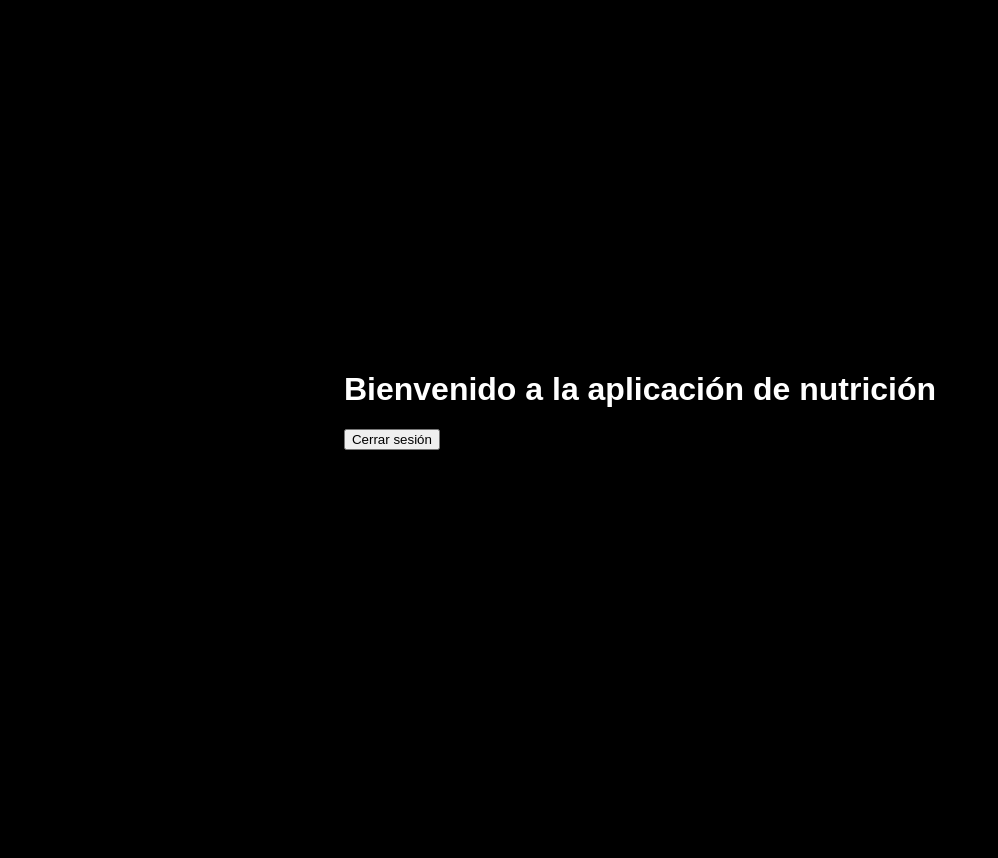
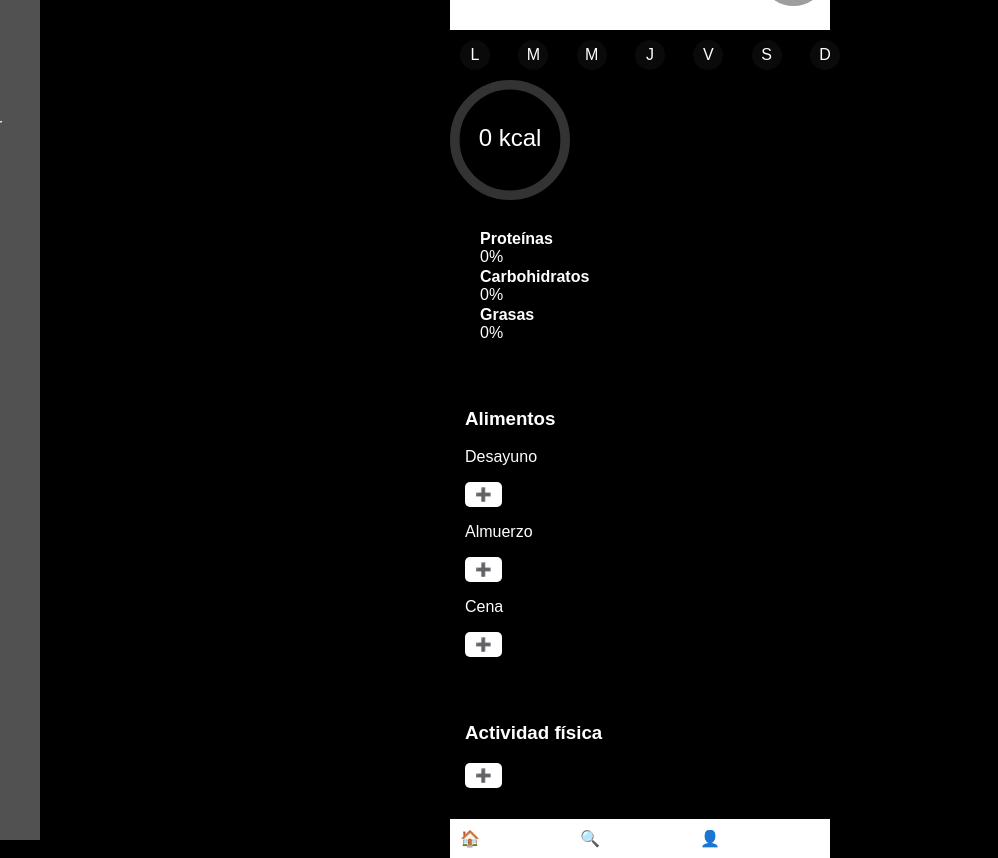
Before and after one commit to Joaqui0845/Aplicaciones_moviles, a React (Vite) app: page /home in a window 1280 px wide. Shown: the whole page, without its empty margins (0-998 px from the left). Before the commit the page ends 800 px from the top, so only its background shows below. Built offline with nearby package versions, Linux system fonts and the light colour scheme; grey boxes are pictures that could not be loaded.

Commit message:
Desarrollo de la pagina principal

```diff
--- a/package.json
+++ b/package.json
@@ -10,7 +10,10 @@
     "preview": "vite preview"
   },
   "dependencies": {
+    "bootstrap": "^5.3.3",
     "react": "^19.0.0",
+    "react-bootstrap": "^2.10.9",
+    "react-circular-progressbar": "^2.2.0",
     "react-dom": "^19.0.0"
   },
   "devDependencies": {
--- a/src/App.css
+++ b/src/App.css
@@ -1,4 +1,4 @@
-/* Fondo negro en toda la aplicación */
+/*Fondo de la aplicacion */
 body {
   background-color: black;
   color: white;
@@ -70,3 +70,218 @@ body {
 .login-container a:hover {
   text-decoration: underline;
 }
+
+/*Estilo de registro*/
+
+/* Estilos de los inputs */
+.Register-container input {
+  width: 100%;
+  padding: 10px;
+  margin: 10px 0;
+  font-size: 16px;
+  border-radius: 5px;
+  border: none;
+  background-color: #333;
+  color: white;
+}
+
+/* Botón de inicio de sesión */
+.Register-container button {
+  width: 100%;
+  padding: 10px;
+  font-size: 16px;
+  background-color: #4CAF50;
+  color: white;
+  border: none;
+  border-radius: 5px;
+  cursor: pointer;
+}
+
+.Register-container button:hover {
+  background-color: #45a049;
+}
+
+/* Link de registro */
+.Register-container p {
+  margin-top: 10px;
+  font-size: 14px;
+}
+
+.Register-container a {
+  color: #61dafb;
+  text-decoration: none;
+}
+
+.Register-container a:hover {
+  text-decoration: underline;
+}
+
+
+
+/* Barra de navegacion */
+.navbar {
+  background-color: #f5f4f4;
+  color: white;
+  padding: 10px;
+}
+
+.navbar a {
+  color: white;
+  text-decoration: none;
+  margin-right: 100px;
+}
+
+/*home estilos*/
+
+.home-container {
+  display: flex;
+  flex-direction: column;
+  align-items: left;
+  justify-content: center;
+  min-height: 100vh;
+  background-color: black;
+  color: white;
+}
+
+.content-container {
+  display: flex;
+  flex-direction: row;
+  align-items: flex-start;
+  justify-content: center;
+  gap: 60px; /* Aumentar separación */
+  width: 100%; /* Hacer que el contenido sea más ancho */
+  max-width: 1400px; /* Limitar el ancho máximo */
+}
+
+.progress-section {
+  display: flex;
+  flex-direction: column;
+  align-items: center;
+  width: 300px;
+}
+
+
+.nutrients {
+  text-align: center;
+  margin-top: 10px;
+}
+
+.info-section {
+  display: flex;
+  flex-direction: column;
+  gap: 20px;
+}
+
+.food-section,
+.activity-section {
+  width: 350px; /* Aumenta el ancho */
+  padding: 15px;
+  border-radius: 10px;
+  background: rgba(0, 0, 0, 0.15);
+}
+
+
+button {
+  background-color: white;
+  border: none;
+  padding: 5px 10px;
+  border-radius: 5px;
+  cursor: pointer;
+}
+
+/* Barra de navegación */
+.navbar {
+  display: flex;
+  justify-content: space-between;
+  align-items: center;
+  background-color: rgb(255, 255, 255);
+  padding: 10px;
+  color: white;
+}
+
+.menu-btn {
+  font-size: 24px;
+  background: none;
+  border: none;
+  color: white;
+  cursor: pointer;
+}
+
+.profile-icon {
+  height: 40px;
+  border-radius: 50%;
+  cursor: pointer;
+}
+
+/* Menú lateral */
+.side-menu {
+  position: fixed;
+  left: -200px;
+  top: 0;
+  width: 200px;
+  height: 100%;
+  background: rgb(82, 81, 81);
+  transition: left 0.3s;
+  padding: 20px;
+}
+
+.side-menu.open {
+  left: 0;
+}
+
+.side-menu ul {
+  list-style: none;
+  padding: 0;
+}
+
+.side-menu li {
+  margin: 20px 0;
+}
+
+.side-menu a {
+  color: white;
+  text-decoration: none;
+}
+
+/* Calendario */
+.calendar {
+  display: flex;
+  justify-content: space-between;
+  width: 100%;
+  padding: 10px;
+}
+
+.calendar span {
+  width: 30px;
+  height: 30px;
+  display: flex;
+  justify-content: center;
+  align-items: center;
+  background: rgb(10, 10, 10);
+  border-radius: 50%;
+}
+
+/* Sección de progreso */
+.progress-container {
+  display: flex;
+  flex-direction: column;
+  align-items: center;
+}
+
+.progress-circle {
+  width: 120px;
+  height: 120px;
+  border-radius: 50%;
+  border: 5px solid white;
+  display: flex;
+  justify-content: center;
+  align-items: center;
+  color: white;
+}
+
+.macro-bars .bar {
+  width: 100px;
+  height: 10px;
+  background: gray;
+  border-radius: 5px;
+}
--- /dev/null
+++ b/src/components/CaloriesProgress.tsx
@@ -0,0 +1,29 @@
+import React from "react";
+import { CircularProgressbar, buildStyles } from "react-circular-progressbar";
+import "react-circular-progressbar/dist/styles.css";
+
+interface Props {
+  currentCalories: number;
+  dailyGoal: number;
+}
+
+const CaloriesProgress: React.FC<Props> = ({ currentCalories, dailyGoal }) => {
+  const percentage = Math.min((currentCalories / dailyGoal) * 100, 100);
+
+  return (
+    <div style={{ width: 120, height: 120 }}>
+      <CircularProgressbar
+        value={percentage}
+        text={`${Math.round(currentCalories)} kcal`}
+        styles={buildStyles({
+          pathColor: "#ffffff",
+          textColor: "#ffffff",
+          trailColor: "#333",
+          backgroundColor: "#000",
+        })}
+      />
+    </div>
+  );
+};
+
+export default CaloriesProgress;
--- /dev/null
+++ b/src/components/Navbar.tsx
@@ -0,0 +1,14 @@
+import { Link } from "react-router-dom";
+import "../App.css";
+
+const Navbar = () => {
+  return (
+    <nav className="navbar">
+      <Link to="/">🏠</Link>
+      <Link to="/search">🔍</Link>
+      <Link to="/profile">👤</Link>
+    </nav>
+  );
+};
+
+export default Navbar;
--- /dev/null
+++ b/src/components/NutrientProgress.tsx
@@ -0,0 +1,22 @@
+import React from "react";
+import { ProgressBar } from "react-bootstrap";
+
+interface Props {
+  label: string;
+  current: number;
+  goal: number;
+  color: string;
+}
+
+const NutrientProgress: React.FC<Props> = ({ label, current, goal, color }) => {
+  const percentage = Math.min((current / goal) * 100, 100);
+
+  return (
+    <div style={{ marginBottom: "10px" }}>
+      <strong style={{ color }}>{label}</strong>
+      <ProgressBar now={percentage} label={`${Math.round(percentage)}%`} style={{ height: "10px" }} />
+    </div>
+  );
+};
+
+export default NutrientProgress;
--- a/src/pages/Home.tsx
+++ b/src/pages/Home.tsx
@@ -1,17 +1,125 @@
-import { useNavigate } from 'react-router-dom';
+import { useState } from "react";
+import CaloriesProgress from "../components/CaloriesProgress";
+import NutrientProgress from "../components/NutrientProgress";
+import Navbar from "../components/Navbar";
+import "../App.css";
+
+// Definir tipos
+type MealType = "desayuno" | "almuerzo" | "cena";
+
+type FoodEntry = {
+  name: string;
+  calories: number;
+  protein: number;
+  carbs: number;
+  fat: number;
+};
 
 const Home = () => {
-  const navigate = useNavigate();
+  const [calories, setCalories] = useState(0);
+  const [protein, setProtein] = useState(0);
+  const [carbs, setCarbs] = useState(0);
+  const [fat, setFat] = useState(0);
+  const [food, setFood] = useState<Record<MealType, FoodEntry[]>>({
+    desayuno: [],
+    almuerzo: [],
+    cena: [],
+  });
+  const [activities, setActivities] = useState<string[]>([]);
+  const [menuOpen, setMenuOpen] = useState(false); // Estado para el menú lateral
 
-  const handleLogout = () => {
-    localStorage.removeItem('loggedInUser');
-    navigate('/');
+  const handleAddFood = (meal: MealType) => {
+    const newFood = prompt(`Añadir comida para ${meal}:`);
+    const newCalories = Number(prompt("¿Cuántas calorías tiene?"));
+    const newProtein = Number(prompt("¿Cuántas proteínas tiene? (g)"));
+    const newCarbs = Number(prompt("¿Cuántos carbohidratos tiene? (g)"));
+    const newFat = Number(prompt("¿Cuántas grasas tiene? (g)"));
+
+    if (newFood && !isNaN(newCalories) && !isNaN(newProtein) && !isNaN(newCarbs) && !isNaN(newFat)) {
+      setFood((prev) => ({
+        ...prev,
+        [meal]: [...prev[meal], { name: newFood, calories: newCalories, protein: newProtein, carbs: newCarbs, fat: newFat }],
+      }));
+      setCalories((prev) => prev + newCalories);
+      setProtein((prev) => prev + newProtein);
+      setCarbs((prev) => prev + newCarbs);
+      setFat((prev) => prev + newFat);
+    }
+  };
+
+  const handleAddActivity = () => {
+    const newActivity = prompt("Añadir actividad física:");
+    if (newActivity) {
+      setActivities((prev) => [...prev, newActivity]);
+    }
   };
 
   return (
-    <div>
-      <h1>Bienvenido a la aplicación de nutrición</h1>
-      <button onClick={handleLogout}>Cerrar sesión</button>
+    <div className="home-container">
+      {/* Barra de navegación */}
+      <header className="navbar">
+        <button className="menu-btn" onClick={() => setMenuOpen(!menuOpen)}>☰</button>
+        <h2>Improve Yourself</h2>
+        <img src="profile.png" alt="Perfil" className="profile-icon" />
+      </header>
+
+      {/* Menú lateral */}
+      <nav className={`side-menu ${menuOpen ? "open" : ""}`}>
+        <ul>
+          <li><a href="#">Bajar de peso</a></li>
+          <li><a href="#">Mantener condición</a></li>
+          <li><a href="#">Aumentar masa muscular</a></li>
+        </ul>
+      </nav>
+
+      {/* Calendario */}
+      <div className="calendar">
+        <span>L</span><span>M</span><span>M</span><span>J</span><span>V</span><span>S</span><span>D</span>
+      </div>
+
+      {/* Círculo de progreso de calorías */}
+      <div style={{ display: "flex", justifyContent: "left" }}>
+        <CaloriesProgress currentCalories={calories} dailyGoal={2000} />
+      </div>
+
+      {/* Barras de progreso de macronutrientes */}
+      <div style={{ padding: "30px" }}>
+        <NutrientProgress label="Proteínas" current={protein} goal={150} color="white" />
+        <NutrientProgress label="Carbohidratos" current={carbs} goal={300} color="white" />
+        <NutrientProgress label="Grasas" current={fat} goal={80} color="white" />
+      </div>
+
+      {/* Sección de alimentos */}
+      <div className="food-section">
+        <h3>Alimentos</h3>
+        {(["desayuno", "almuerzo", "cena"] as MealType[]).map((meal) => (
+          <div key={meal}>
+            <p>{meal.charAt(0).toUpperCase() + meal.slice(1)}</p>
+            <button onClick={() => handleAddFood(meal)}>➕</button>
+            <ul>
+              {food[meal].map((item, index) => (
+                <li key={index}>
+                  {item.name} - {item.calories} kcal, {item.protein}g proteínas, {item.carbs}g carbos, {item.fat}g grasas
+                </li>
+              ))}
+            </ul>
+          </div>
+        ))}
+      </div>
+
+      {/* Sección de actividad física */}
+      <div className="activity-section">
+        <h3>Actividad física</h3>
+        <button onClick={handleAddActivity}>➕</button>
+        <ul>
+          {activities.map((activity, index) => (
+            <li key={index}>{activity}</li>
+          ))}
+        </ul>
+      </div>
+
+      {/* Barra de navegación */}
+      <Navbar />
     </div>
   );
 };
--- a/src/pages/Register.tsx
+++ b/src/pages/Register.tsx
@@ -1,5 +1,6 @@
 import { useState } from 'react';
 import { useNavigate } from 'react-router-dom';
+import "../App.css";
 
 const Register = () => {
   const [email, setEmail] = useState('');
@@ -22,7 +23,7 @@ const Register = () => {
   };
 
   return (
-    <div>
+      <div className="login-container">
       <h2>Registro</h2>
       <input type="email" placeholder="Correo" value={email} onChange={e => setEmail(e.target.value)} />
       <input type="password" placeholder="Contraseña" value={password} onChange={e => setPassword(e.target.value)} />
```
Also changed, not shown: 1 other file (tests, documents, lock files or other folders).
